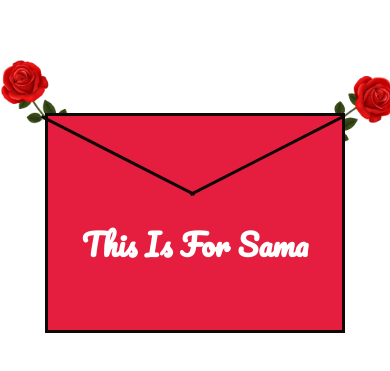
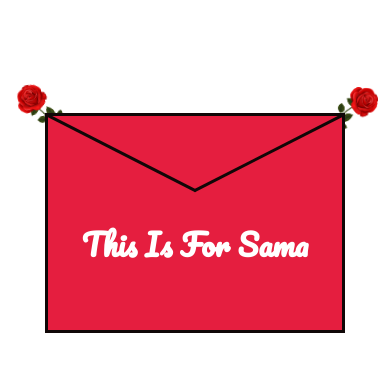
Before and after one commit to 3bdelr7mvnn/be-my-valentine, a plain HTML site: page index.html in a window 390 px wide. Shown: the part 199-570 px from the top of the page. Drawn offline with Linux system fonts and the light colour scheme.

Commit message:
Update main.css

```diff
--- a/css/main.css
+++ b/css/main.css
@@ -148,17 +148,18 @@ transform: rotate(29deg);
 }
 .overlayBox img{
     z-index: -1;
-    position: absolute ;
-    width: 100px;
+    position: absolute;
+    width: 79px;
     top: -40px;
 }
 .overlayBox #img1{
-    right: -55px;
+    right: -46px;
 }
 .overlayBox #img2{
+
 transform: rotate(270deg);
-    left: -55px;
-    top: -47px;
+    left: -47px;
+    top: -41px;
 
 }
 
@@ -285,18 +286,35 @@ width: 100%;
         font-size: 30px;
     }
 
+
+    .overlayBox img{
+        z-index: -1;
+    position: absolute;
+    width: 64px;
+    top: -29px;
+    }
+
+    .overlayBox #img1{
+        right: -36px;
+    }
+    .overlayBox #img2{
+        transform: rotate(258deg);
+        left: -33px;
+        top: -29px;
+    }
+
     .line1{
 
-        width: 172px;
-        right: -11px;
-        top: 38px;
+        width: 169px;
+        right: -12px;
+        top: 35px;
         transform: rotate(-27deg);
         }
         .line2{
 
-            width: 172px;
-            right: -11px;
-            top: 38px;
+            width: 169px;
+            left: -12px;
+            top: 35px;
             transform: rotate(27deg);
         }
 
```
